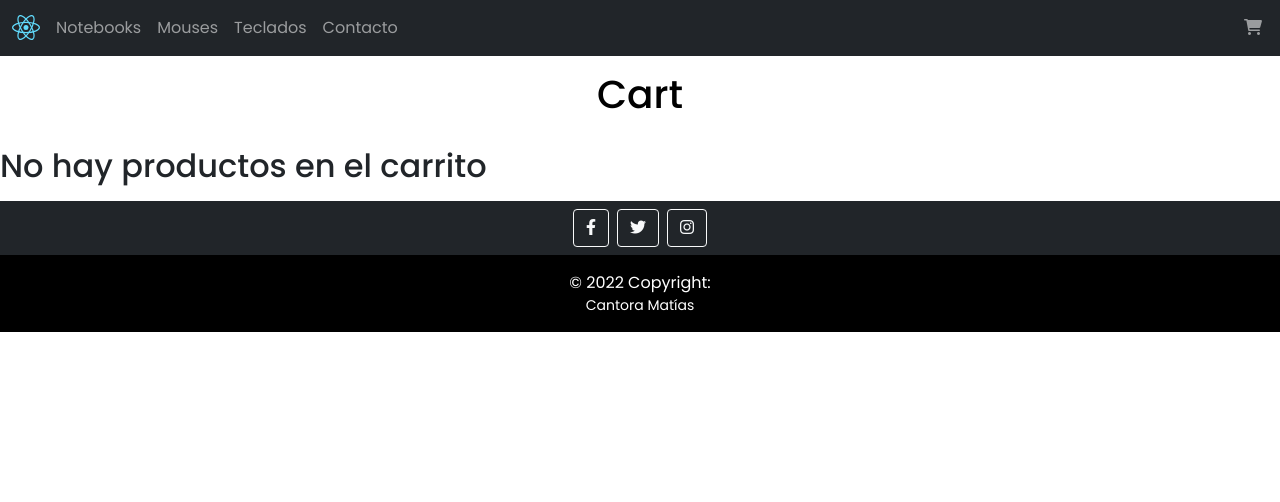
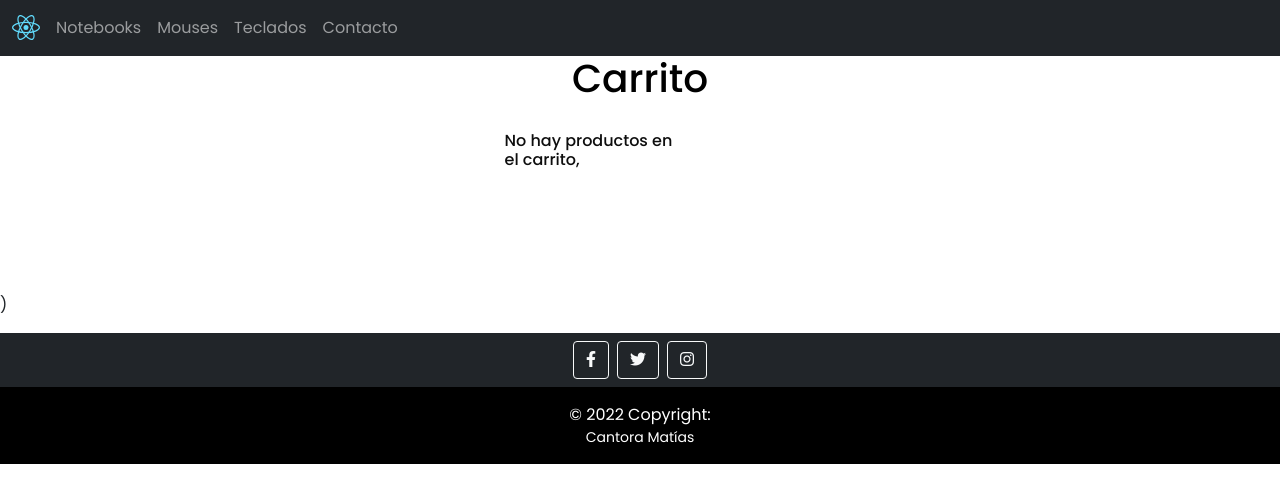
Before and after one commit to MatiCantora/notebooks-arg-react, a React (Create React App) app: page /cart in a window 1280 px wide. Shown: the top 502 px of the page. Built offline with nearby package versions, Linux system fonts and the light colour scheme.

Commit message:
v8.0 Cart View

```diff
--- a/src/App.css
+++ b/src/App.css
@@ -73,7 +73,6 @@
 	display: flex;
 	flex-direction: row;
 	flex-wrap: wrap;
-	/* justify-content: center;  */
 	align-items: center;
 	height: 80vh;
 	overflow-x: none;
@@ -132,3 +131,42 @@
 .cartButton:hover {
 	color: white;
 }
+
+.cart-style {
+	color: rgba(255, 255, 255, 0.55);
+	font-size: 1.2rem;
+}
+.cart-style:hover {
+	color: white;
+}
+.cartCant {
+	color: rgba(255, 255, 255, 0.55);
+	font-size: 1rem;
+	font-weight: bold;
+	padding-right: 0.5rem;
+}
+
+.cartCant:hover {
+	color: white;
+}
+.cartWidget {
+	position: relative;
+}
+.cartWidget:hover {
+	cursor: pointer;
+	color: white;
+}
+.card-click {
+	position: absolute;
+	z-index: 9;
+	right: 0;
+	width: 102px;
+}
+
+.cardCarrito {
+	display: flex;
+	flex-direction: column;
+	flex-wrap: wrap;
+	justify-content: space-around;
+	align-items: center;
+}
--- a/src/components/Cart.jsx
+++ b/src/components/Cart.jsx
@@ -1,30 +1,63 @@
 import CartItem from "./CartItem"
 import { useCartContext } from "../context/CartContext/CartContext"
 import { Link } from "react-router-dom"
+import { CartResume } from "./CartResume.jsx"
 
 export const Cart = () => {
 	const { cart, deleteCart } = useCartContext()
 
+	let total = 0
+
+	for (let i = 0; i < cart.length; i++) {
+		const price = cart[i].price * cart[i].quantity
+
+		total = total + price
+	}
+
 	return (
 		<>
-			<h1 className="d-flex justify-content-center mt-3">Cart</h1>
-
+			<div className="container">
+				<h1>Carrito</h1>
+				<div className="row">
+					<div className="col-md-8">
 						{cart.length !== 0 && (
 							<>
 								{cart.map((product) => (
 									<CartItem key={product.id} product={product} />
 								))}
-					<div className="d-flex justify-content-center align-items-center w-100">
-						<button className="btn cartButton" onClick={deleteCart}>
+							</>
+						)}
+						{cart.length === 0 && (
+							<>
+								<h3>No hay productos en el carrito,</h3>
+								<Link to="/" className="btn bg-principal text-white d-block w-50">
+									Busquemos algunos <i className="fas fa-smile-wink fs-5"></i>
+								</Link>
+							</>
+						)}
+					</div>
+					<div className="col-md-4">
+						{cart.length !== 0 && (
+							<>
+								<div className="card cardCarrito">
+									<h2>Resumen Carrito</h2>
+
+									{cart.map((prod) => (
+										<CartResume key={prod.id} prod={prod} />
+									))}
+
+									<h3>Total a pagar: ${total}</h3>
+
+									<button className="btn btn-danger" onClick={deleteCart}>
 										Limpiar Carrito
 									</button>
-						<Link className="btn cartButton" to="/">
-							Seguir Comprando
-						</Link>
 								</div>
 							</>
 						)}
-			{cart.length === 0 && <h2>No hay productos en el carrito</h2>}
+					</div>
+				</div>
+			</div>
+			)
 		</>
 	)
 }
--- /dev/null
+++ b/src/components/CartResume.jsx
@@ -0,0 +1,12 @@
+export const CartResume = ({ prod }) => {
+	console.log(prod)
+
+	return (
+		<>
+			<div className="text-center">
+				<h4>$ {prod.price * prod.quantity}</h4>
+				<hr />
+			</div>
+		</>
+	)
+}
--- a/src/components/CartWidget.jsx
+++ b/src/components/CartWidget.jsx
@@ -1,16 +1,40 @@
 import React from "react"
 import "../App.css"
+import { useState } from "react"
+import { Link } from "react-router-dom"
+import { useCartContext } from "../context/CartContext/CartContext"
 
-function click(e) {
-	e.preventDefault()
-	console.log("Compraste")
-}
+export const CartWidget = () => {
+	const [cartClick, setCartClick] = useState(false)
 
-const CartWidget = () => {
+	const { cart } = useCartContext()
+	let itemsCartWidg = 0
+
+	for (let i = 0; i < cart.length; i++) {
+		const cant = cart[i].quantity
+
+		itemsCartWidg = itemsCartWidg + cant
+	}
+
 	return (
-		<button className="cart" onClick={click}>
-			<i className="fa-solid fa-cart-shopping"></i>
-		</button>
+		<>
+			<div className="cartWidget" onClick={(e) => setCartClick(!cartClick)}>
+				<span className="cartCant">{itemsCartWidg}</span>
+				<i className="fas fa-shopping-cart cart-style">
+					<p></p>
+				</i>
+
+				{cartClick ? (
+					<div className="card-click">
+						<Link to="/cart" className="btn bg-principal text-white">
+							Ver Carrito
+						</Link>
+					</div>
+				) : (
+					<></>
+				)}
+			</div>
+		</>
 	)
 }
 
--- a/src/components/NavBar.jsx
+++ b/src/components/NavBar.jsx
@@ -3,8 +3,14 @@ import logo from "./img/logoReact.svg"
 import CartWidget from "./CartWidget"
 import { Link } from "react-router-dom"
 import "../App.css"
+import { useCartContext } from "../context/CartContext/CartContext"
 
 const Navbar = () => {
+	const { cart } = useCartContext()
+	console.log(cart)
+
+	cart.map((item) => console.log(item.quantity))
+
 	return (
 		<>
 			<nav className="navbar navbar-dark bg-dark navbar-expand-lg">
@@ -49,9 +55,12 @@ const Navbar = () => {
 						</ul>
 					</div>
 
-					<Link to="/Cart">
+					{cart.length === 0 ? (
+						<></>
+					) : (
+						// <Link to="/cart" className="cartWidget"><CartWidget/></Link>
 						<CartWidget />
-					</Link>
+					)}
 				</div>
 			</nav>
 		</>
```
Lines whose indentation alone changed are shown as unchanged.
